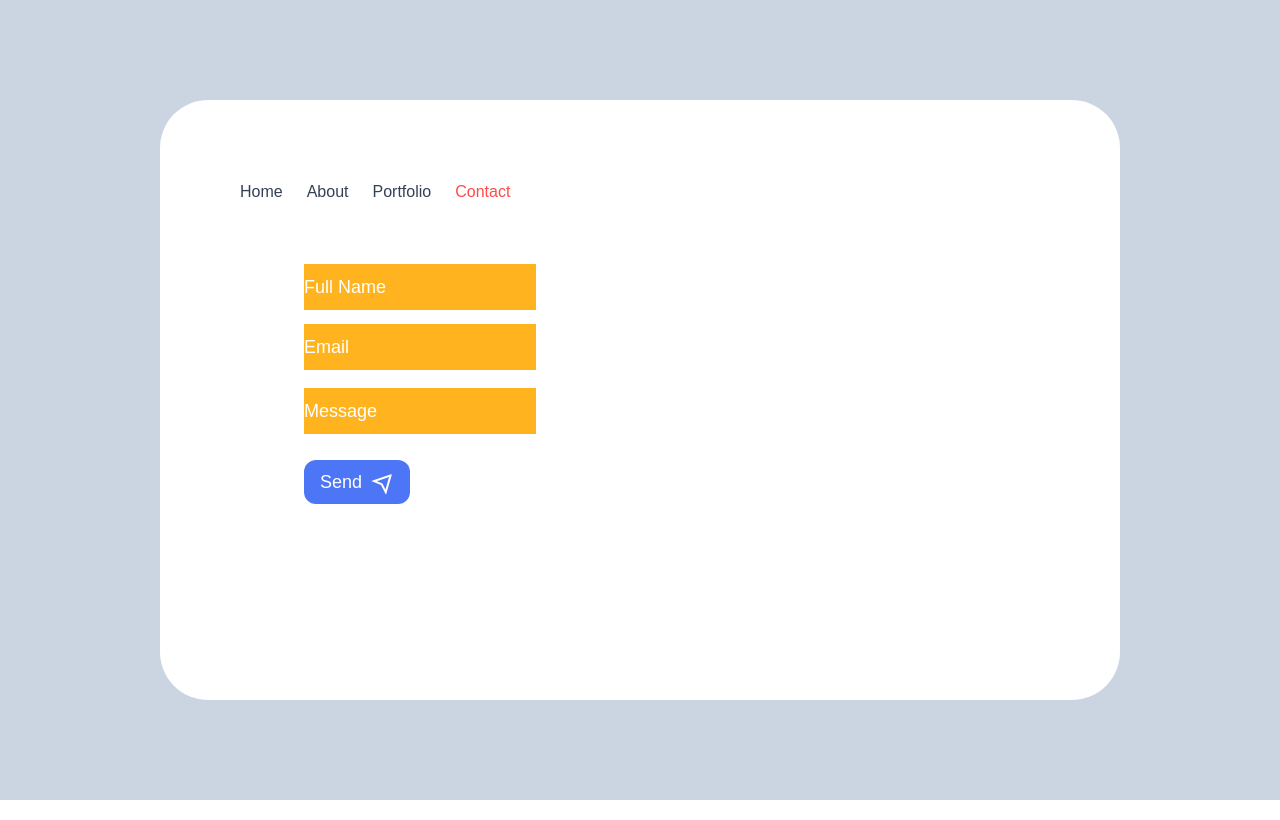
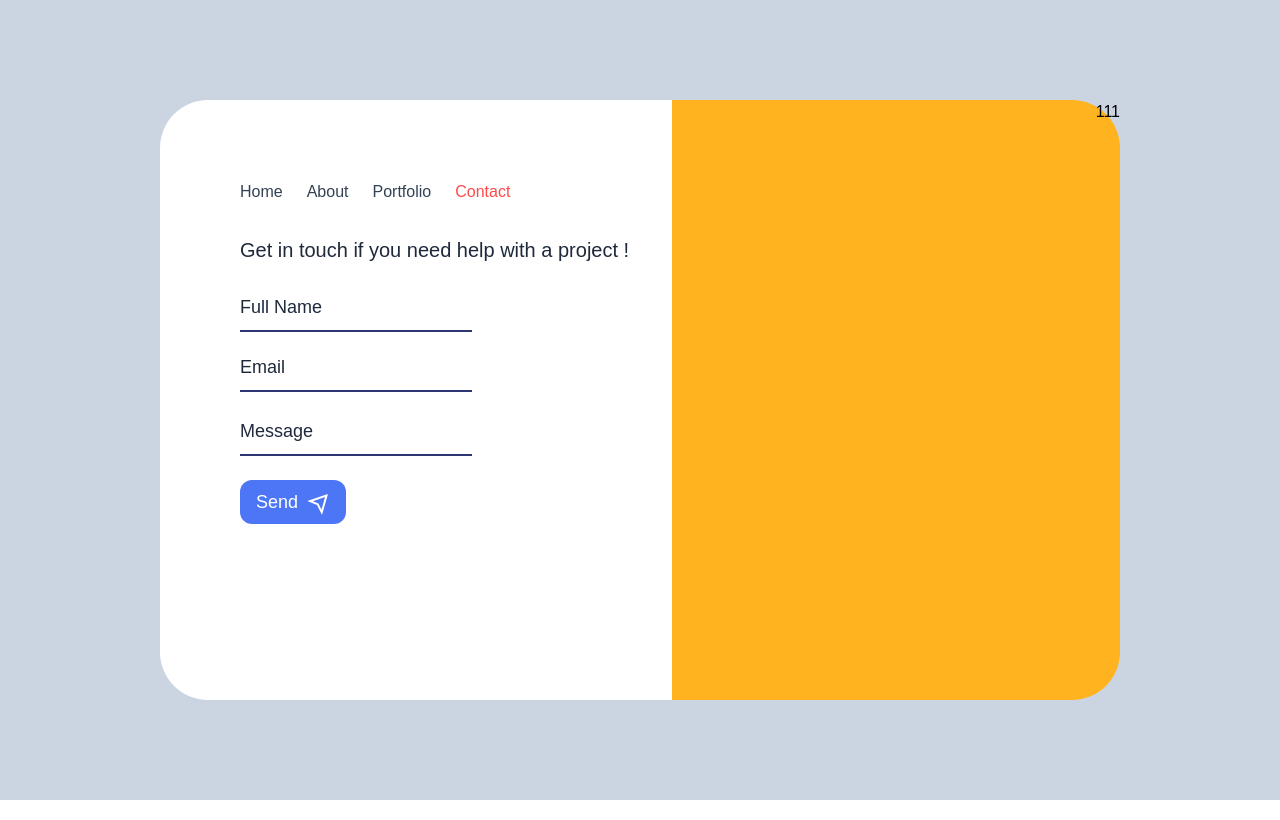
Before and after one commit to premier213/MyWebsite, a React (Create React App) app: page /contact in a window 1280 px wide. Built offline with nearby package versions, Linux system fonts and the light colour scheme; what tailwindcss-debug-screens would draw is missing.

Commit message:
redisign contact page

```diff
--- a/src/components/contact.js
+++ b/src/components/contact.js
@@ -11,6 +11,7 @@ import NavDesktop from "./nav/navDesktop";
 
 const getInTouch = "Get in touch if you need help with a project !";
 const send = "Send";
+
 const Contact = () => {
   const { register, handleSubmit, errors } = useForm();
   function onSubmit(data) {
@@ -18,17 +19,21 @@ const Contact = () => {
   }
   return (
     <div className="sm:bg-white xl:items-center xl:justify-center xl:bg-gray-300 flex min-h-screen">
-      <div className="h-80h rounded-br-7xl bg-yellow xl:bg-white w-90v xl:rounded-4xl xl:flex-row-reverse xl:w-75v xl:h-75v">
-        <div className="2xl:my-10h xl:my-10h xl:mx-20 h-60v sm:my-20h md:my-4 sm:w-70v sm:h-80v xl:w-40v">
+      <div className="sm:flex-row xl:flex-row-reverse xl:w-75v xl:h-75v flex flex-col">
+        <div className=" xl:bg-yellow xl:w-50v xl:flex xl:justify-end xl:h-full rounded-r-4xl hidden">
+          111
+        </div>
+        <div className="bg-yellow xl:bg-white w-90v xl:w-40v h-80h xl:h-auto xl:rounded-l-4xl rounded-br-7xl xl:rounded-br-none">
+          <div className="2xl:my-10h xl:my-10h xl:mx-20 h-60v sm:my-20h sm:w-70v sm:h-80v xl:w-40v mx-12">
             <NavDesktop />
-          <div className="font-display sm:text-4xl w-60v lg:mx-16 mx-8 text-xl text-white">
+            <div className="font-display sm:text-4xl w-60v 2xl:mt-24 lg:mx-16 xl:text-gray-800 xl:text-xl xl:mx-0 xl:mt-8 mx-8 text-xl text-white">
               {getInTouch}
             </div>
-          <div className="lg:mx-16 mx-8 mt-4">
+            <div className="lg:mx-16 xl:mx-0 mx-8 mt-4">
               <form onSubmit={handleSubmit(onSubmit)}>
                 <div>
                   <input
-                  className="bg-yellow focus:outline-none focus:border-dark focus:placeholder-dark h-12 my-1 font-serif text-lg text-white placeholder-white border-b-2 border-white"
+                    className="bg-yellow xl:bg-white focus:outline-none focus:border-dark focus:placeholder-dark xl:placeholder-gray-800 xl:focus:placeholder-red xl:border-dark xl:focus:border-red h-12 my-1 font-serif text-lg text-white placeholder-white border-b-2 border-white"
                     type="text"
                     placeholder="Full Name"
                     name="fullName"
@@ -38,7 +43,7 @@ const Contact = () => {
                     {errors.fullName && "your name is required"}
                   </div>
                   <input
-                  className="bg-yellow focus:outline-none focus:border-dark focus:placeholder-dark h-12 my-2 font-serif text-lg text-white placeholder-white border-b-2 border-white"
+                    className="bg-yellow xl:bg-white focus:outline-none focus:border-dark focus:placeholder-dark xl:placeholder-gray-800 xl:border-dark xl:focus:placeholder-red xl:focus:border-red h-12 my-2 font-serif text-lg text-white placeholder-white border-b-2 border-white"
                     type="email"
                     placeholder="Email"
                     name="email"
@@ -51,7 +56,7 @@ const Contact = () => {
                     {errors.email && "your Email is required"}
                   </div>
                   <input
-                  className="bg-yellow focus:outline-none focus:border-dark focus:placeholder-dark h-12 my-2 font-serif text-lg text-white placeholder-white border-b-2 border-white"
+                    className="bg-yellow xl:bg-white focus:outline-none focus:border-dark focus:placeholder-dark xl:placeholder-gray-800 xl:border-dark xl:focus:placeholder-red xl:focus:border-red h-12 my-2 font-serif text-lg text-white placeholder-white border-b-2 border-white"
                     name="message"
                     placeholder="Message"
                     ref={register({
@@ -72,7 +77,7 @@ const Contact = () => {
                     <RiSendPlaneLine className="mt-1 ml-2 text-2xl" />
                   </motion.button>
                 </div>
-              <div className="sm:text-4xl flex mt-8 text-2xl text-white">
+                <div className="sm:text-4xl xl:hidden flex mt-8 text-2xl text-white">
                   <motion.button
                     className="mx-2"
                     type="button"
@@ -125,6 +130,7 @@ const Contact = () => {
           </div>
         </div>
       </div>
+    </div>
   );
 };
 
```
Lines whose indentation alone changed are shown as unchanged.
